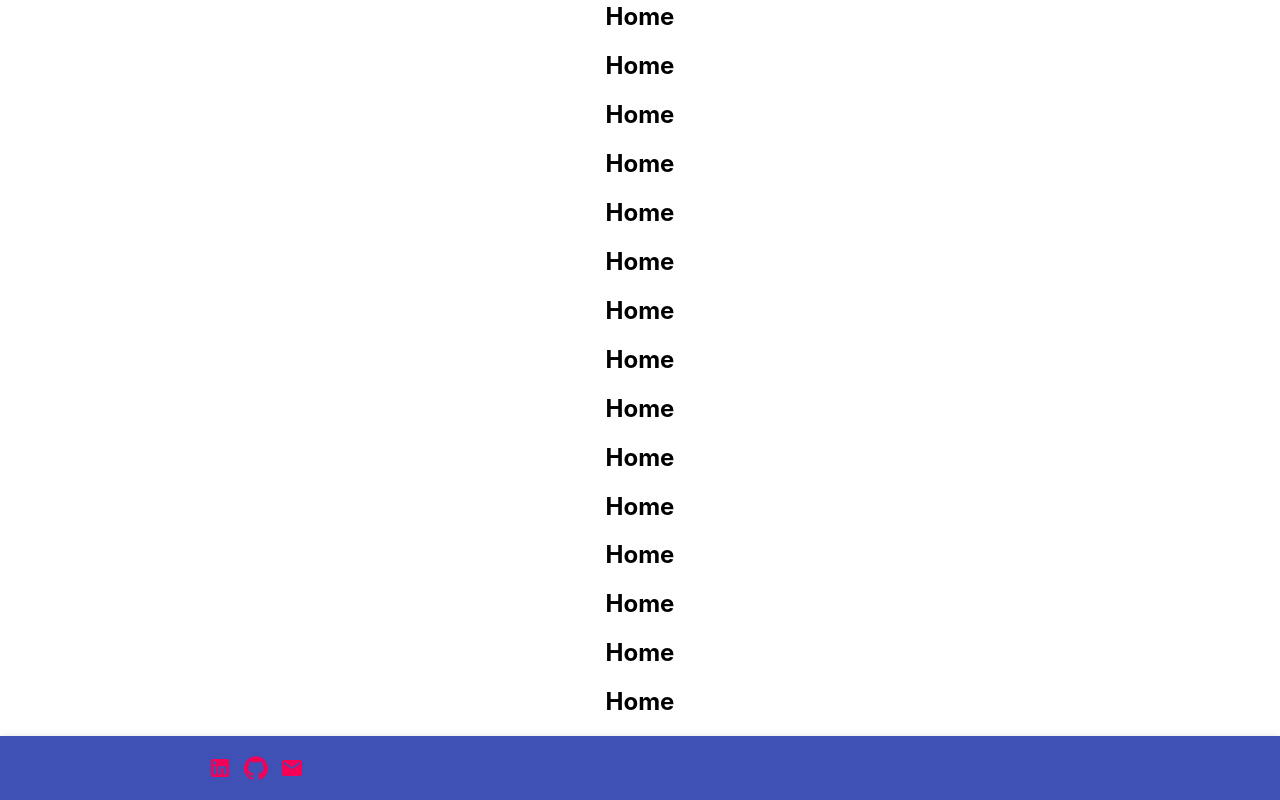
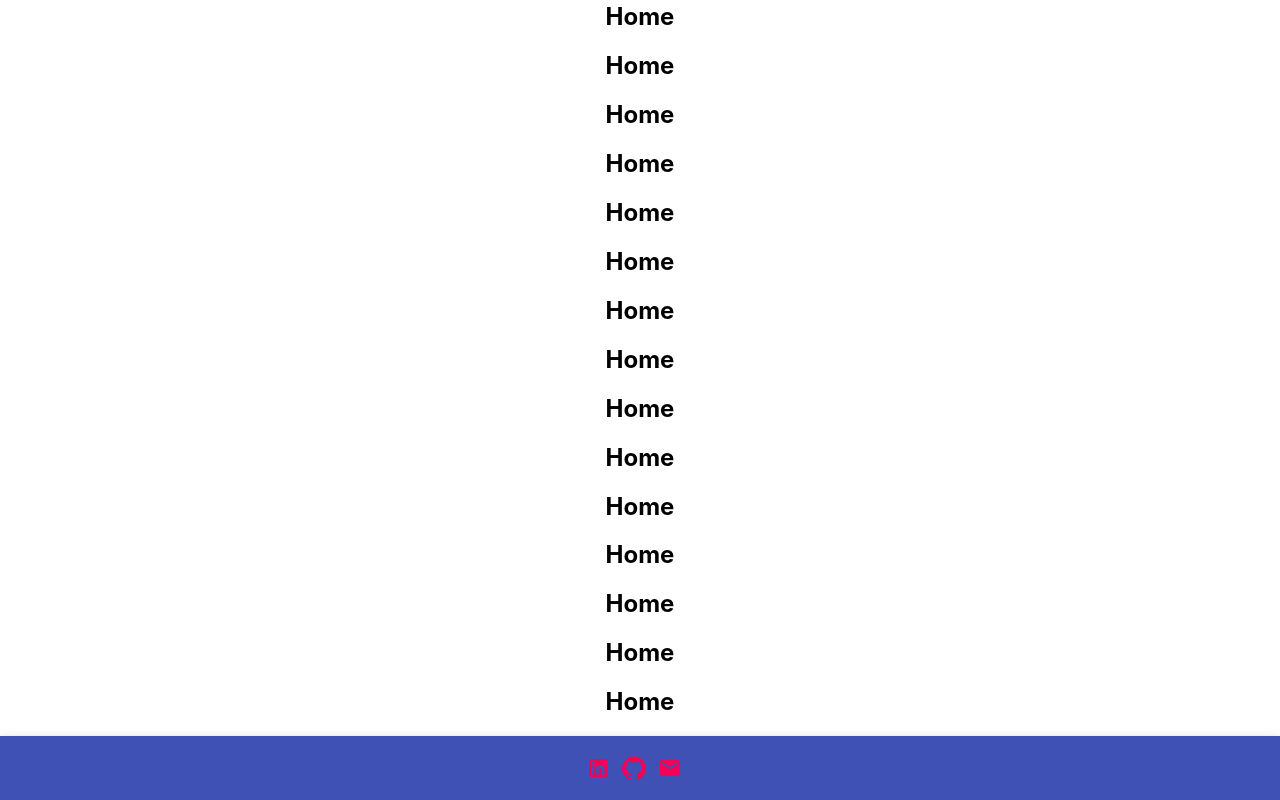
Before and after one commit to tomvik/Portfolio, a React (Create React App) app in the folder portfolio/: page /Portfolio/home in a window 1280 px wide. Shown: the part 326-1126 px from the top of the page. Built offline with nearby package versions, Linux system fonts and the light colour scheme.

Commit message:
Moves footer icons to center using flex

```diff
--- a/portfolio/src/components/Footer/Footer.tsx
+++ b/portfolio/src/components/Footer/Footer.tsx
@@ -6,6 +6,7 @@ import GitHubIcon from "@material-ui/icons/GitHub";
 import MailIcon from "@material-ui/icons/Mail";
 import styled from "styled-components";
 import { kLinkedInLink, kGithubLink, kEmail } from "../../data/urls";
+import { makeStyles } from "@material-ui/core";
 
 // TODO: Verify later if it needs to be used or not.
 // Link of current answer: https://stackoverflow.com/questions/4575826/how-to-push-a-footer-to-the-bottom-of-page-when-content-is-short-or-missing
@@ -14,14 +15,23 @@ const FooterStyled = styled.div`
   z-index: 0;
 `;
 
+const useStyles = makeStyles({
+  footerDisplayFlex: {
+    display: `flex`,
+    justifyContent: `center`,
+  },
+});
+
 const Footer = () => {
   const color = "secondary";
+  const classes = useStyles();
 
   return (
     <FooterStyled>
       <AppBar position="static" color="primary">
         <Container maxWidth="md">
           <Toolbar>
+            <Container className={classes.footerDisplayFlex}>
               <a href={kLinkedInLink} target="_blank" rel="noreferrer">
                 <IconButton edge="start" color={color} aria-label="home">
                   <LinkedInIcon fontSize="default" />
@@ -37,6 +47,7 @@ const Footer = () => {
                   <MailIcon fontSize="default" />
                 </IconButton>
               </a>
+            </Container>
           </Toolbar>
         </Container>
       </AppBar>
```
Lines whose indentation alone changed are shown as unchanged.
